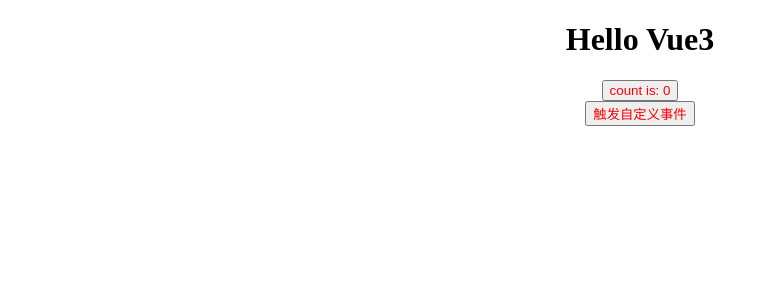
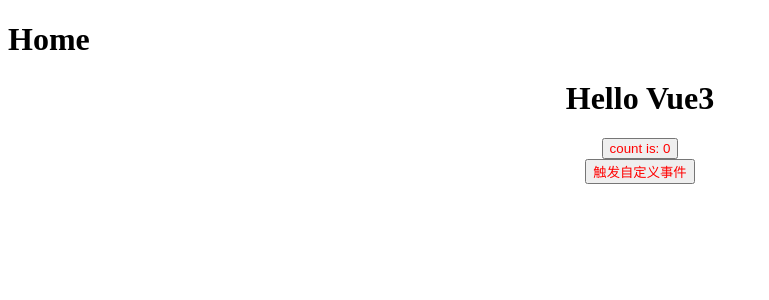
Before and after one commit to wywppkd/vue3-with-vite, a Vue app: page / in a window 1280 px wide. Shown: the top 300 px of the page, without its empty margins (0-769 px from the left). Built offline with nearby package versions, Linux system fonts and the light colour scheme.

Commit message:
feat: add vue router

```diff
--- a/package.json
+++ b/package.json
@@ -19,7 +19,8 @@
     ]
   },
   "dependencies": {
-    "vue": "^3.2.25"
+    "vue": "^3.2.25",
+    "vue-router": "^4.0.14"
   },
   "devDependencies": {
     "@typescript-eslint/eslint-plugin": "^5.18.0",
--- a/src/App.vue
+++ b/src/App.vue
@@ -1,11 +1,4 @@
-<script setup lang="ts">
-import HelloWorld from './components/HelloWorld.vue';
-
-const handleSuccess = () => {
-  console.log('success');
-};
-</script>
-
 <template>
-  <HelloWorld msg="Hello Vue3" @on-success="handleSuccess" />
+  <router-view></router-view>
+  <!-- <HelloWorld msg="Hello Vue3" @on-success="handleSuccess" /> -->
 </template>
--- a/src/main.ts
+++ b/src/main.ts
@@ -1,4 +1,5 @@
 import { createApp } from 'vue';
 import App from './App.vue';
+import router from './router';
 
-createApp(App).mount('#app');
+createApp(App).use(router).mount('#app');
--- /dev/null
+++ b/src/router/index.ts
@@ -0,0 +1,17 @@
+import { createRouter, createWebHistory, RouteRecordRaw } from 'vue-router';
+
+const routes: RouteRecordRaw[] = [
+  {
+    path: '/',
+    name: 'home',
+    component: () =>
+      import(/* webpackChunkName: "home" */ '../views/home/index.vue'),
+  },
+];
+
+const router = createRouter({
+  history: createWebHistory(),
+  routes,
+});
+
+export default router;
--- /dev/null
+++ b/src/views/home/index.vue
@@ -0,0 +1,12 @@
+<script lang="ts" setup>
+import HelloWorld from '../../components/HelloWorld.vue';
+const handleSuccess = () => {
+  console.log('success');
+};
+</script>
+<template>
+  <div>
+    <h1>Home</h1>
+    <HelloWorld msg="Hello Vue3" @on-success="handleSuccess" />
+  </div>
+</template>
```
Also changed, not shown: .eslintrc.js, 2 other files (tests, documents, lock files or other folders).
